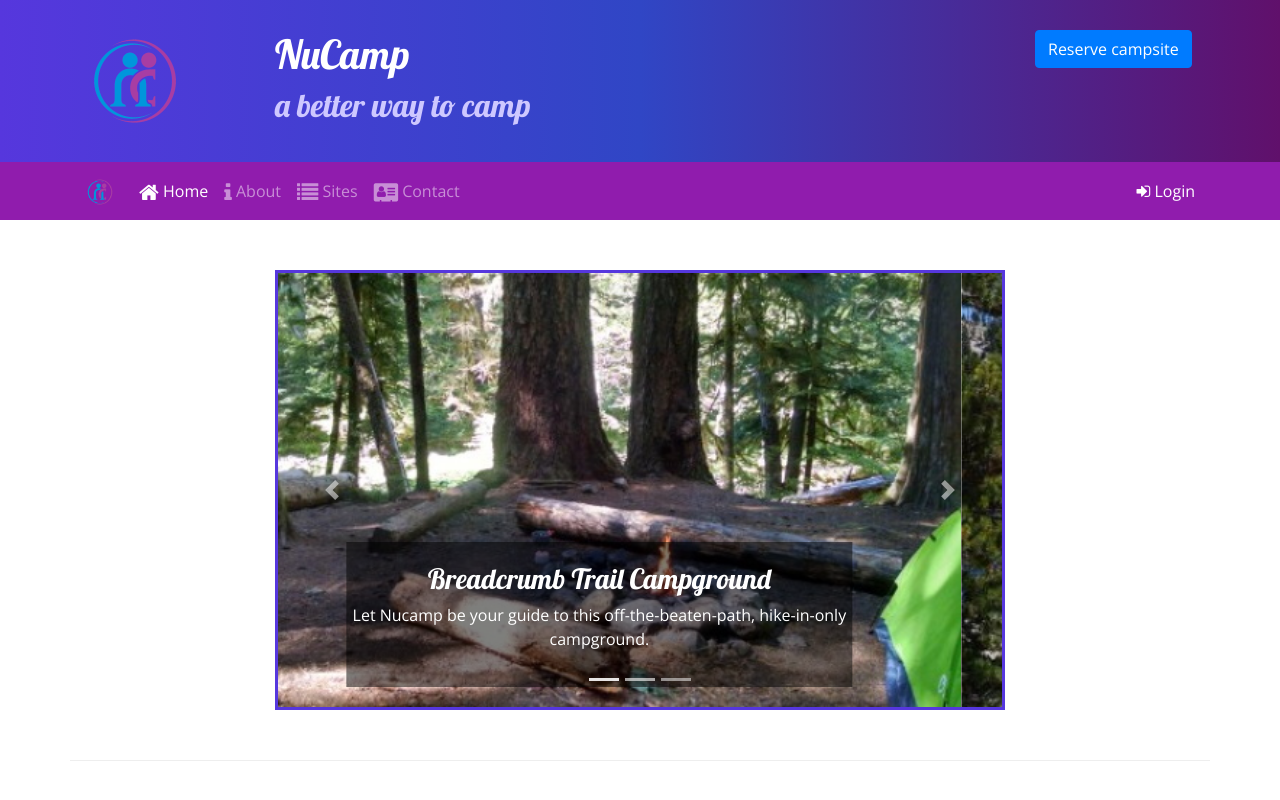
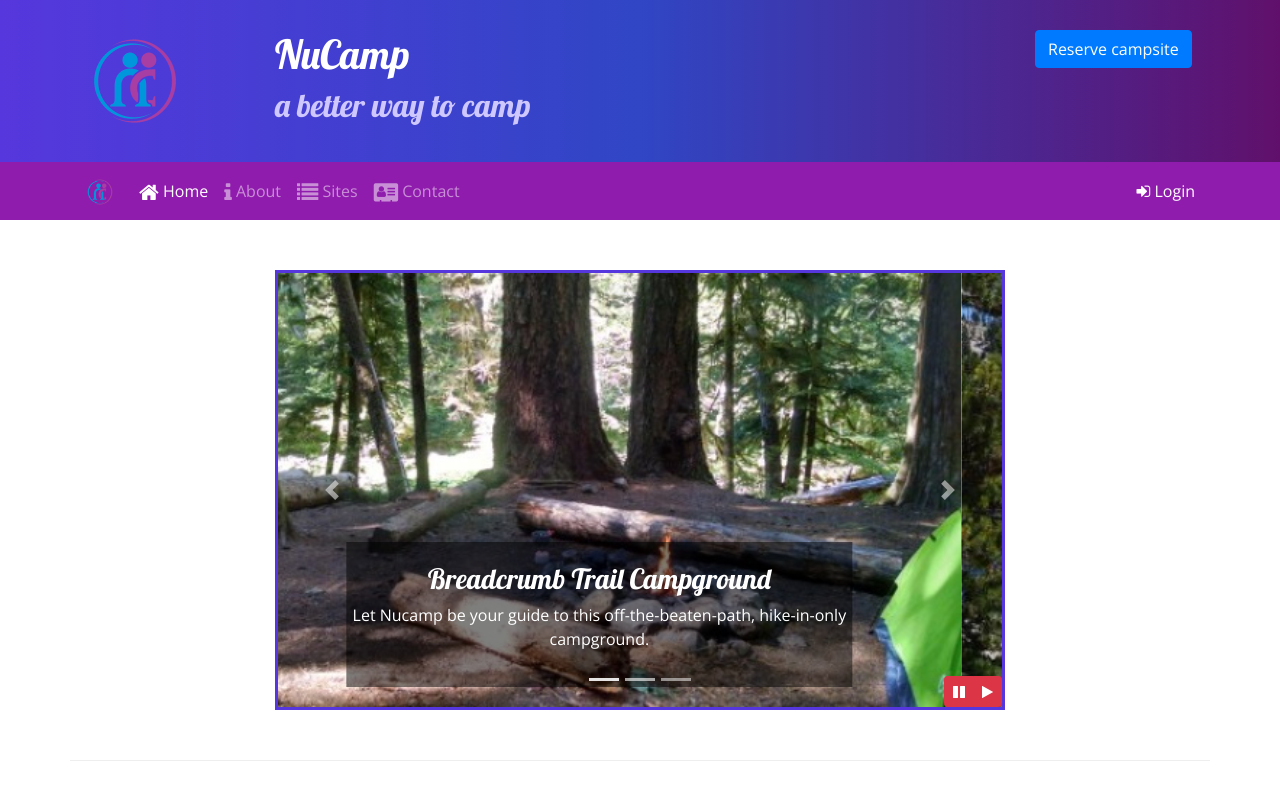
Before and after one commit to 100Joe/-BS4grid, a website: page index.html in a window 1280 px wide. Shown: the top 800 px of the page. Drawn offline with nearby package versions, Linux system fonts and the light colour scheme.

Commit message:
jQuery play pause

```diff
--- a/css/styles.css
+++ b/css/styles.css
@@ -68,3 +68,10 @@ a, a:hover {
 .carousel {
   border: solid #5637DD;
 }
+
+#carouselButton {
+  position: absolute;
+  right: 0;
+  bottom: 0;
+  z-index: 100;
+}
--- a/index.html
+++ b/index.html
@@ -83,8 +83,8 @@
 <nav class="navbar navbar-expand-sm navbar-dark sticky-top">
   <button class="navbar-toggler ml-auto" type="button" data-toggle="collapse" data-target="#nucampNavbar">
     <span class="navbar-toggler-icon"></span>
+  </button>
 
-    </button>
   <div class="container">
     <a class="navbar-brand" href="#"><img src="img/logo.png" height="30" width="30" /></a>
     <button class="navbar-toggler" type="button" data-toggle="collapse" data-target="#nucampNavbar"></button>
@@ -142,7 +142,6 @@
 </div>
 
 <div class="container">
-
   <div class="row row-content">
     <div class="col-md-8 mx-auto">
       <div id="homeCarousel" class="carousel slide" data-ride="carousel">
@@ -182,6 +181,14 @@
               <span class="carousel-control-next-icon"></span>
               <span class="sr-only">Next</span>
             </a>
+            <div class="btn-group" id="carouselButton">
+              <button class="btn btn-danger btn-sm" id="carouselPause">
+                <i class="fa fa-pause"></i>
+              </button>
+              <button class="btn btn-danger btn-sm" id="caroulselPlay">
+                <i class="fa fa-play"></i>
+              </button>
+            </div>
           </div>
         </div>
       </div>
@@ -265,7 +272,7 @@
   </div>
 </div>
 
-</body>
+
     <footer class="site-footer">
       <div class="container">
         <div class="row">
@@ -295,4 +302,16 @@
     <script src="/node_modules/jquery/dist/jquery.slim.min.js"></script>
     <script src="/node_modules/popper.js/dist/umd/popper.min.js"></script>
     <script src="/node_modules/bootstrap/dist/js/bootstrap.min.js"></script>
+    <script>
+      $(function(){
+        $(".carousel").carousel( { interval: 2000, pause:"false" } );
+        $("#carouselPause").click(function() {
+          $(".carousel").carousel("pause");
+        });
+        $("#carouselPlay").click(function() {
+          $(".carousel").carousel("cycle");
+        })
+      })
+    </script>
+  </body>
 </html>
```
Lines whose indentation alone changed are shown as unchanged.
